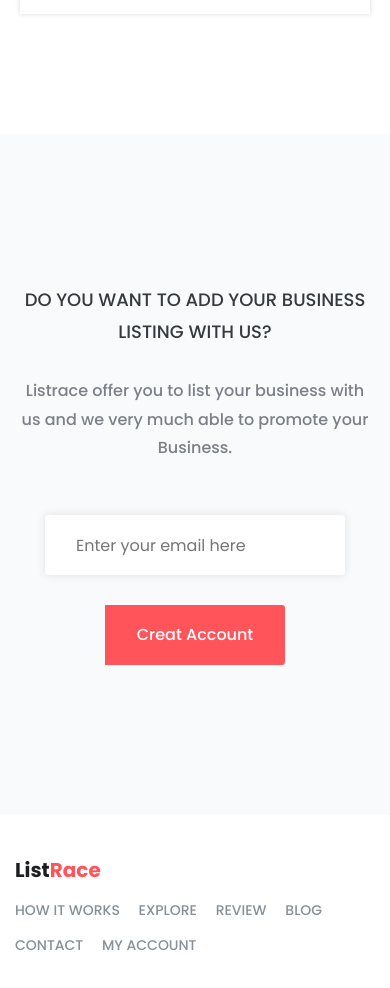
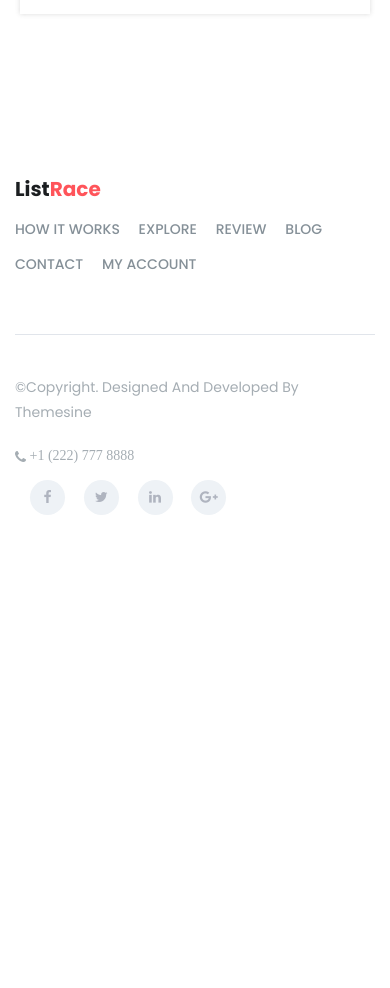
Before and after one commit to Mazharqwe/github-demo, a plain HTML site: page listrace-v1.0/index.html in a window 390 px wide. Shown: the part 10980-11968 px from the top of the page. After the commit the page ends 11535 px from the top, so only its background shows below. Drawn offline with nearby package versions, Linux system fonts and the light colour scheme.

Commit message:
abc section has deleted

```diff
--- a/listrace-v1.0/index.html
+++ b/listrace-v1.0/index.html
@@ -1026,33 +1026,6 @@
 		</section><!--/.blog-->
 		<!--blog end -->
 
-		<!--subscription strat -->
-		<section id="contact"  class="subscription">
-			<div class="container">
-				<div class="subscribe-title text-center">
-					<h2>
-						do you want to add your business listing with us?
-					</h2>
-					<p>
-						Listrace offer you to list your business with us and we very much able to promote your Business.
-					</p>
-				</div>
-				<div class="row">
-					<div class="col-sm-12">
-						<div class="subscription-input-group">
-							<form action="#">
-								<input type="email" class="subscription-input-form" placeholder="Enter your email here">
-								<button class="appsLand-btn subscribe-btn" onclick="window.location.href='#'">
-									creat account
-								</button>
-							</form>
-						</div>
-					</div>
-				</div>
-			</div>
-
-		</section><!--/subscription-->
-		<!--subscription end -->
 
 		<!--footer start-->
 		<footer id="footer"  class="footer">
```
